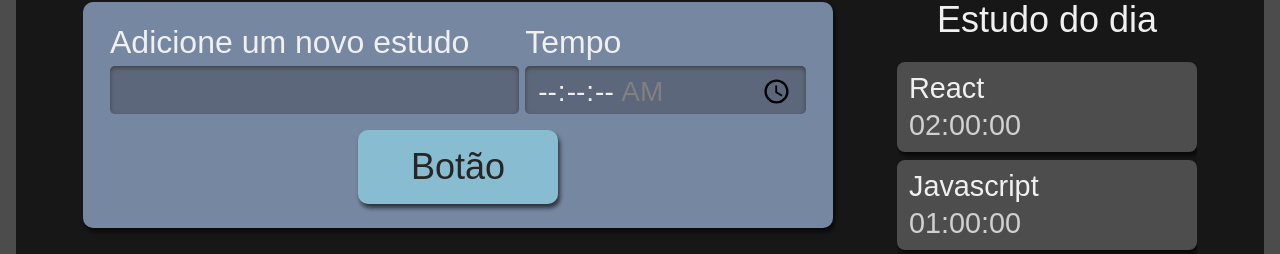
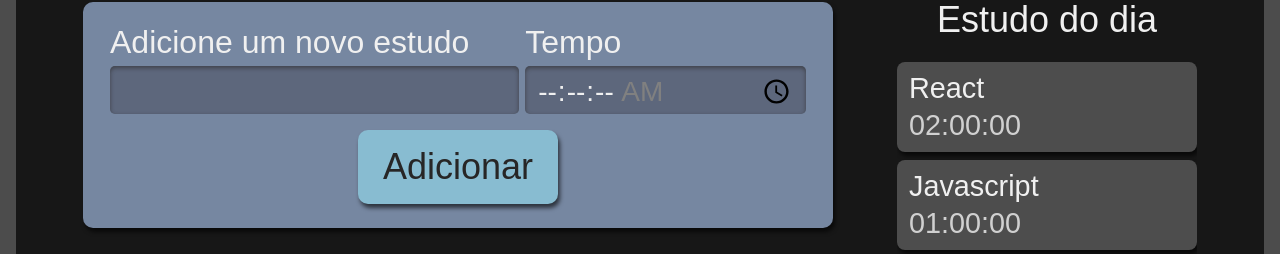
Before and after one commit to EdilsonTarcio/alura-studies, a React (Create React App) app: page / in a window 1280 px wide. Shown: the part 270-524 px from the top of the page. Built offline with nearby package versions, Linux system fonts and the light colour scheme.

Commit message:
Refatorando Lista com props

```diff
--- a/src/components/botao/index.tsx
+++ b/src/components/botao/index.tsx
@@ -1,10 +1,7 @@
+/* eslint-disable import/no-anonymous-default-export */
 import React from "react";
-import style from './Botao.module.scss';
+import style from "./Botao.module.scss";
 
-class Botao extends React.Component {
-  render() {
-    return <button className={style.botao}>Botão</button>;
-  }
-}
-
-export default Botao;
+export default (props: { children: React.ReactNode }) => (
+  <button className={style.botao}>{props.children}</button>
+)
--- a/src/components/formulario/index.tsx
+++ b/src/components/formulario/index.tsx
@@ -1,6 +1,6 @@
 import React from "react";
 import Botao from "../botao";
-import style from './Formulario.module.scss';
+import style from "./Formulario.module.scss";
 
 class Formulario extends React.Component {
   render() {
@@ -22,7 +22,7 @@ class Formulario extends React.Component {
             required
           />
         </div>
-        <Botao />
+        <Botao>Adicionar</Botao>
       </form>
     );
   }
--- a/src/components/lista/index.tsx
+++ b/src/components/lista/index.tsx
@@ -1,5 +1,5 @@
-import React from "react";
-import style from './Lista.module.scss'
+import Item from "./item";
+import style from "./Lista.module.scss";
 function Lista() {
   const tarefas = [
     { tarefa: "React", tempo: "02:00:00" },
@@ -10,10 +10,11 @@ function Lista() {
       <h2>Estudo do dia</h2>
       <ul>
         {tarefas.map((item, index) => (
-          <li key={index} className={style.item}>
-            <h3> {item.tarefa} </h3>
-            <span> {item.tempo} </span>
-          </li>
+          <Item
+            key={index}
+            //tarefa={item.tarefa} tempo={item.tempo}
+            {...item} //usa todo o objeto
+          />
         ))}
       </ul>
     </aside>
--- /dev/null
+++ b/src/components/lista/item/index.tsx
@@ -0,0 +1,15 @@
+import style from "../Lista.module.scss";
+export default function Item({
+  tarefa,
+  tempo,
+}: {
+  tarefa: string;
+  tempo: string;
+}) {
+  return (
+    <li className={style.item}>
+      <h3> {tarefa} </h3>
+      <span> {tempo} </span>
+    </li>
+  );
+}
```
